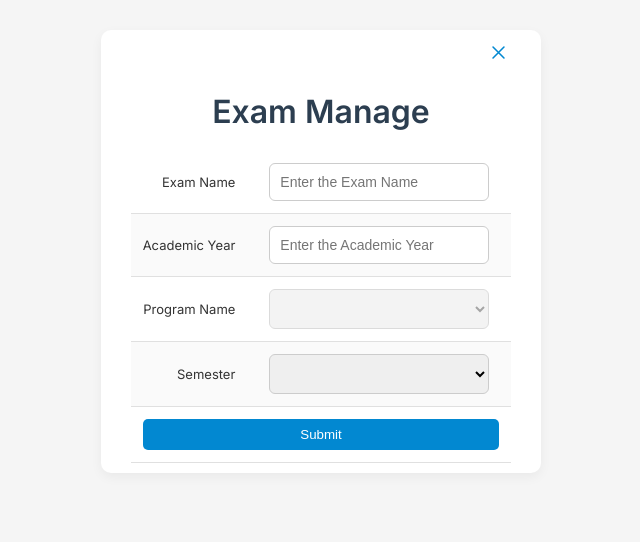
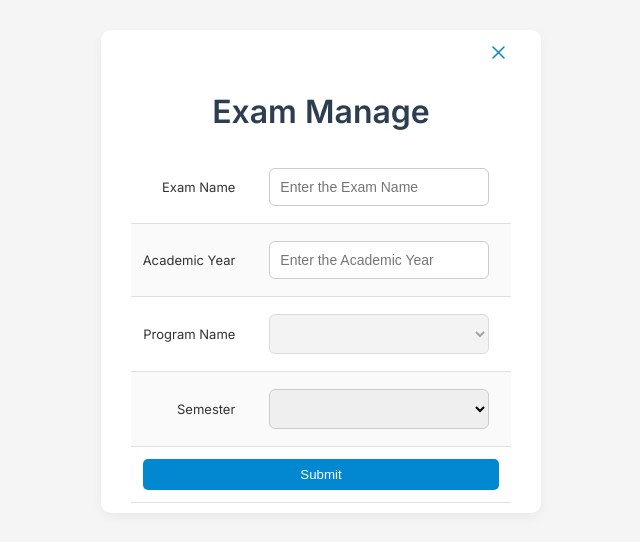
Before and after one commit to mrabhin03/University-Based-Marklist-Management-System, a CodeIgniter app: page /database/index.php/admin/ManageExam in a window 1280 px wide. Shown: the top 542 px of the page, without its empty margins (319-959 px from the left). Run offline with CodeIgniter, Linux system fonts and the light colour scheme; a user stored in the database is signed in; data comes from the database, SQL or seed files in the repository; data that the repository does not hold is empty.

Commit message:
Small style change

```diff
--- a/assets/css/style.css
+++ b/assets/css/style.css
@@ -64,7 +64,7 @@
     input[type="text"],input[type="number"],
     select {
       padding: 10px;
-      margin: 0px 10px;
+      margin: 5px 10px;
       width: 220px;
       font-size: 14px;
       border: 1px solid #ccc;
```
